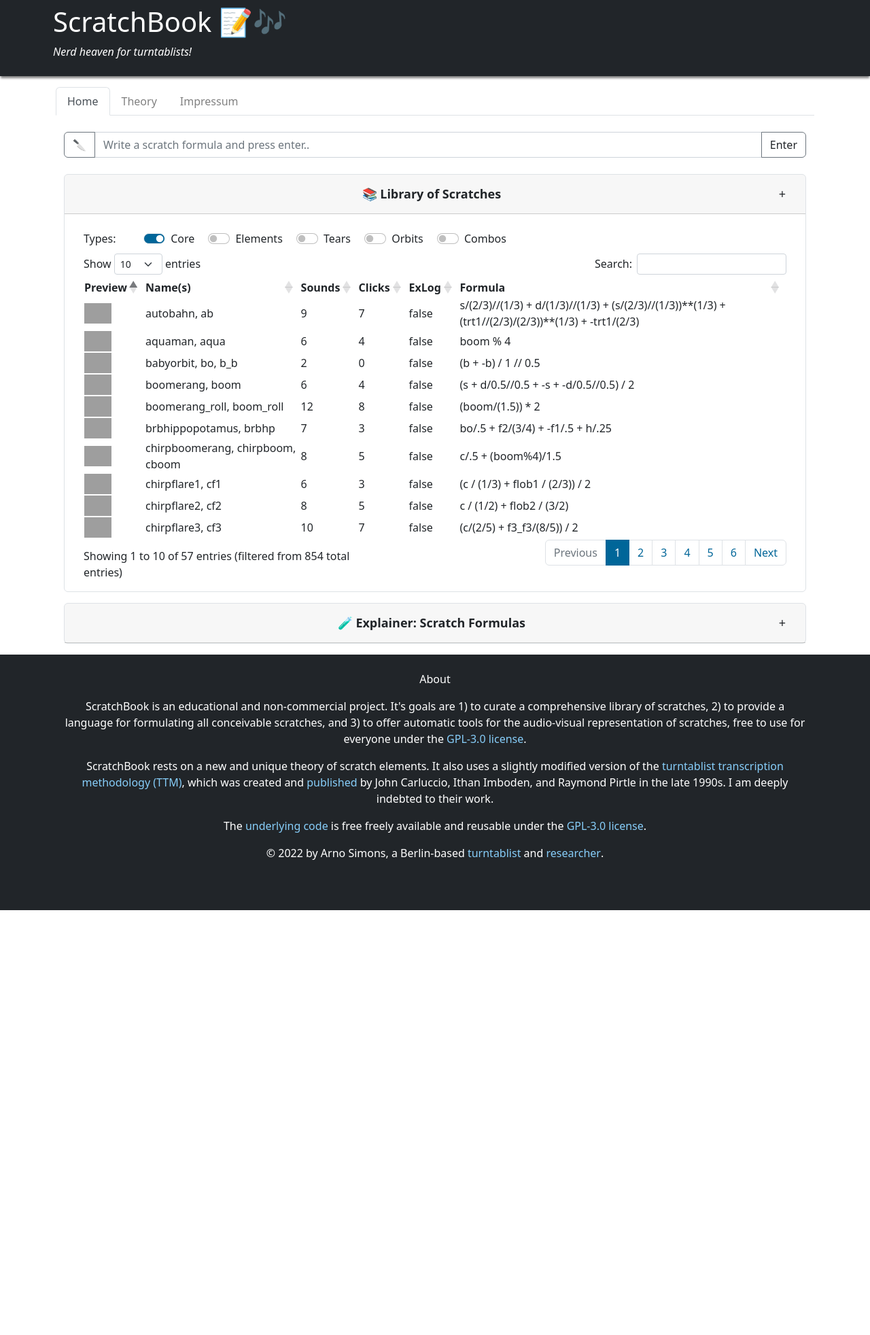
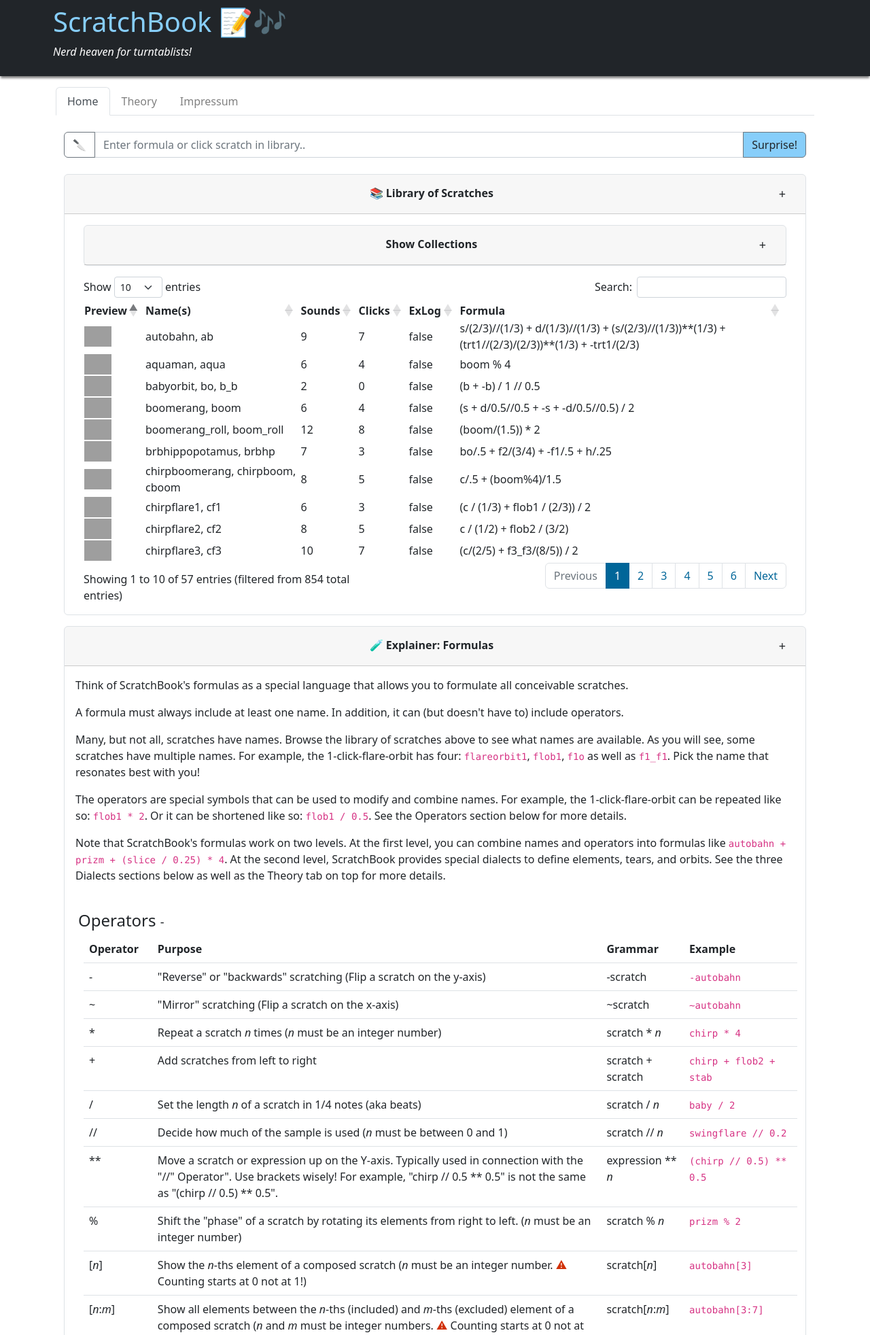
Before and after one commit to arnosimons/scratchbook, a Flask app: page / in a window 1280 px wide. Shown: the top 1964 px of the page at 68% size. Before the commit the page ends 1339 px from the top, so only its background shows below. Run offline with Flask 2, Linux system fonts and the light colour scheme; data that the repository does not hold is empty; parts of the project's set-up code (start-up, migrations or seed data) failed here and were passed over; some libraries are stand-ins or nearby versions; grey boxes are pictures that could not be loaded.

Commit message:
Update home.html

```diff
--- a/templates/home.html
+++ b/templates/home.html
@@ -26,14 +26,12 @@
   <body>
     <header class="" style="background-color:rgb(33, 37, 41);box-shadow:0px 4px 3px -1px var(--grey-dark)">
       <div class="container-md p-2 mb-3 bg-dark text-white">
-        <h1>ScratchBook &#128221;&#127926;</h1>
+        <h1><a class="dark-link" href="https://scratchbook.pythonanywhere.com/">ScratchBook &#128221;&#127926;</a></h1>
         <p class="fst-italic" style="color: white; font-size: 16px;">Nerd heaven for turntablists!</p>
         <!-- <p style="color: white; font-size: 16px;">Browse, Compose, Visualize, Listen</p> -->
       </div>
     </header>
     <div class="container-md">
-      <!-- <h1>ScratchBook</h1>
-      <div id="TEST"></div> -->
       <ul class="nav nav-tabs" id="myTab" role="tablist">
         <li class="nav-item" role="presentation">
           <button name="home_button" class="nav-link active" id="home-tab" data-bs-toggle="tab" data-bs-target="#home-tab-pane" type="button" role="tab" aria-controls="home-tab-pane" aria-selected="true">Home</button>
@@ -54,18 +52,23 @@
           <nav class="home-formula navbar md-white mt-3 mb-3">
             <form class="home-formula__form container-fluid">
               <div class="input-group">
-                <button class="btn btn-outline-secondary" type="submit">&#128298;</button>
+                <button
+                    id="formulaButton"
+                    class="home-formula__enter-button btn btn-outline-secondary"
+                    type="submit">&#128298;
+                </button>
                 <input
                   type="text"
                   class="home-formula__input form-control"
                   id="formulaInput"
                   value=""
-                  placeholder="Write a scratch formula and press enter..">
+                  placeholder="Enter formula or click scratch in library..">
                 <button
-                  id="formulaButton"
-                  class="home-formula__button btn btn-outline-secondary text-dark"
+                  id="surpriseButton"
+                  class="home-formula__surprise-button btn btn-outline-secondary text-dark"
+                  style="background-color: var(--blue-light)"
                   type="submit">
-                    Enter
+                    Surprise!
                 </button>
               </div>
             </form>
@@ -81,7 +84,7 @@
             <div class="card border mb-3" style="min-width: 9rem;">
               <div class="card-header">
                 <a
-                  class="btn cardHeader"
+                  class="btn fw-semibold"
                   data-bs-toggle="collapse"
                   aria-expanded="false"
                   href="#libraryButton"
@@ -91,8 +94,23 @@
               </div>
               <div id="libraryButton" class="collapse show">
                 <div class="card-body">
-                  <div id="PRINT"></div>
+
+
                   <div class="container">
+
+                    <div class="card border mb-3" style="min-width: 9rem;">
+                        <div class="card-header">
+                            <a
+                              class="btn fw-semibold"
+                              data-bs-toggle="collapse"
+                              aria-expanded="false"
+                              href="#collectionsButton"
+                              style="width: 100%">
+                              Show Collections
+                            </a>
+                        </div>
+                        <div id="collectionsButton" class="collapse">
+                            <div class="card-body">
                                 <div class="row mt-2">
                                   <div class="col-lg-1">
                                     Types:
@@ -121,8 +139,44 @@
                                   </div>
                                 </div>
                             </div>
+                        </div>
+                    </div>
+
+
+                    <!--<div class="row mt-2">-->
+                    <!--  <div class="col-lg-1">-->
+                    <!--    Types:-->
+                    <!--  </div>-->
+                    <!--  <div class="col-10">-->
+                    <!--    <div class="form-check form-switch form-check-inline">-->
+                    <!--      <input class="form-check-input" type="checkbox" role="switch" id="CORE" checked>-->
+                    <!--      <label class="form-check-label" for="CORE">Core</label>-->
+                    <!--    </div>-->
+                    <!--    <div class="form-check form-switch form-check-inline">-->
+                    <!--      <input class="form-check-input" type="checkbox" role="switch" id="ELEMENTS">-->
+                    <!--      <label class="form-check-label" for="ELEMENTS">Elements</label>-->
+                    <!--    </div>-->
+                    <!--    <div class="form-check form-switch form-check-inline">-->
+                    <!--      <input class="form-check-input" type="checkbox" role="switch" id="TEARS">-->
+                    <!--      <label class="form-check-label" for="TEARS">Tears</label>-->
+                    <!--    </div>-->
+                    <!--    <div class="form-check form-switch form-check-inline">-->
+                    <!--      <input class="form-check-input" type="checkbox" role="switch" id="ORBITS">-->
+                    <!--      <label class="form-check-label" for="ORBITS">Orbits</label>-->
+                    <!--    </div>-->
+                    <!--    <div class="form-check form-switch form-check-inline">-->
+                    <!--      <input class="form-check-input" type="checkbox" role="switch" id="COMBOS">-->
+                    <!--      <label class="form-check-label" for="COMBOS">Combos</label>-->
+                    <!--    </div>-->
+                    <!--  </div>-->
+                    <!--</div>-->
+
+
+                  </div>
+
+
                   <div class="container mt-2">
-                    <table id="library"></table>
+                    <table class="fw-light" id="library"></table>
                   </div>
                 </div>
               </div>
@@ -133,15 +187,15 @@
             <div class="card border mb-3" style="min-width: 9rem;">
               <div class="card-header">
                 <a
-                  class="btn cardHeader"
+                  class="btn fw-semibold"
                   data-bs-toggle="collapse"
                   aria-expanded="false"
-                  href="#explainer"
+                  href="#explainerButton"
                   style="width: 100%">
-                  &#129514; Explainer: Scratch Formulas
+                  &#129514; Explainer: Formulas
                 </a>
               </div>
-              <div id="explainer" class="collapse">
+              <div id="explainerButton" class="collapse show">
                 <div class="card-body">
                   <p>
                     Think of ScratchBook's <strong>formulas</strong> as a special <strong>language</strong> that allows you to formulate <strong>all conceivable scratches</strong>.
@@ -459,7 +513,7 @@
                 <div class="row justify-content-center">
                   <div class="col centered">
                     <div class="row">
-                      <span><img class="preview" src="/formulas/b/preview" alt="Babies"></span>
+                      <span><img class="preview rounded" src="/formulas/b/preview" alt="Babies"></span>
                     </div>
                     <div class="row">
                       <p class="preview-title">Babies</p>
@@ -467,7 +521,7 @@
                   </div>
                   <div class="col centered">
                     <div class="row">
-                      <span><img class="preview" src="/formulas/i/preview" alt="Ins"></span>
+                      <span><img class="preview rounded" src="/formulas/i/preview" alt="Ins"></span>
                     </div>
                     <div class="row">
                       <p class="preview-title">Ins</p>
@@ -475,7 +529,7 @@
                   </div>
                   <div class="col centered">
                     <div class="row">
-                      <span><img class="preview" src="/formulas/o/preview" alt="Outs"></span>
+                      <span><img class="preview rounded" src="/formulas/o/preview" alt="Outs"></span>
                     </div>
                     <div class="row">
                       <p class="preview-title">Outs</p>
@@ -483,7 +537,7 @@
                   </div>
                   <div class="col centered">
                     <div class="row">
-                      <span><img class="preview" src="/formulas/d/preview" alt="Dices"></span>
+                      <span><img class="preview rounded" src="/formulas/d/preview" alt="Dices"></span>
                     </div>
                     <div class="row">
                       <p class="preview-title">Dices</p>
@@ -495,7 +549,7 @@
                 <div class="row justify-content-center">
                   <div class="col centered">
                     <div class="row">
-                      <span><img class="preview" src="/formulas/f1/preview" alt="Flares"></span>
+                      <span><img class="preview rounded" src="/formulas/f1/preview" alt="Flares"></span>
                     </div>
                     <div class="row">
                       <p class="preview-title">Flares</p>
@@ -511,7 +565,7 @@
                   </div>
                   <div class="col centered">
                     <div class="row">
-                      <span><img class="preview" src="/formulas/of1/preview" alt="oFlares"></span>
+                      <span><img class="preview rounded" src="/formulas/of1/preview" alt="oFlares"></span>
                     </div>
                     <div class="row">
                       <p class="preview-title">oFlares</p>
@@ -519,7 +573,7 @@
                   </div>
                   <div class="col centered">
                     <div class="row">
-                      <span><img class="preview" src="/formulas/tr2/preview" alt="dFlares (Transformers)"></span>
+                      <span><img class="preview rounded" src="/formulas/tr2/preview" alt="dFlares (Transformers)"></span>
                     </div>
                     <div class="row">
                       <p class="preview-title">dFlares (Transformers)</p>
@@ -534,7 +588,7 @@
                 <div class="row">
                   <div class="col centered">
                     <div class="row">
-                      <span><img class="preview" src="/formulas/g/preview" alt="Ghost"></span>
+                      <span><img class="preview rounded" src="/formulas/g/preview" alt="Ghost"></span>
                     </div>
                     <div class="row">
                       <p class="preview-title">Ghost</p>
@@ -542,7 +596,7 @@
                   </div>
                   <div class="col centered">
                     <div class="row">
-                      <span><img class="preview" src="/formulas/h/preview" alt="Hold"></span>
+                      <span><img class="preview rounded" src="/formulas/h/preview" alt="Hold"></span>
                     </div>
                     <div class="row">
                       <p class="preview-title">Hold</p>
@@ -550,7 +604,7 @@
                   </div>
                   <div class="col centered">
                     <div class="row">
-                      <span><img class="preview" src="/formulas/gh/preview" alt="Ghost-Hold"></span>
+                      <span><img class="preview rounded" src="/formulas/gh/preview" alt="Ghost-Hold"></span>
                     </div>
                     <div class="row">
                       <p class="preview-title">Ghost-Hold</p>
@@ -611,7 +665,7 @@
                 <div class="row">
                   <div class="col centered">
                     <div class="row">
-                      <span><img class="preview" src="/formulas/f3/preview" alt="normal"></span>
+                      <span><img class="preview rounded" src="/formulas/f3/preview" alt="normal"></span>
                     </div>
                     <div class="row">
                       <p class="preview-title">normal (<code>f3</code>)</p>
@@ -619,7 +673,7 @@
                   </div>
                   <div class="col centered">
                     <div class="row">
-                      <span><img class="preview" src="/formulas/f3A/preview" alt="Hold"></span>
+                      <span><img class="preview rounded" src="/formulas/f3A/preview" alt="Hold"></span>
                     </div>
                     <div class="row">
                       <p class="preview-title">augmented (<code>f3A</code>)</p>
@@ -627,7 +681,7 @@
                   </div>
                   <div class="col centered">
                     <div class="row">
-                      <span><img class="preview" src="/formulas/f3D/preview" alt="Ghost-Hold"></span>
+                      <span><img class="preview rounded" src="/formulas/f3D/preview" alt="Ghost-Hold"></span>
                     </div>
                     <div class="row">
                       <p class="preview-title">diminished (<code>f3D</code>)</p>
@@ -635,7 +689,7 @@
                   </div>
                   <div class="col centered">
                     <div class="row">
-                      <span><img class="preview" src="/formulas/f3S/preview" alt="Ghost-Hold"></span>
+                      <span><img class="preview rounded" src="/formulas/f3S/preview" alt="Ghost-Hold"></span>
                     </div>
                     <div class="row">
                       <p class="preview-title">stretched (<code>f3S</code>)</p>
@@ -643,7 +697,7 @@
                   </div>
                   <div class="col centered">
                     <div class="row">
-                      <span><img class="preview" src="/formulas/f3Q/preview" alt="Ghost-Hold"></span>
+                      <span><img class="preview rounded" src="/formulas/f3Q/preview" alt="Ghost-Hold"></span>
                     </div>
                     <div class="row">
                       <p class="preview-title">squeezed (<code>f3Q</code>)</p>
```
Lines whose indentation alone changed are shown as unchanged.
